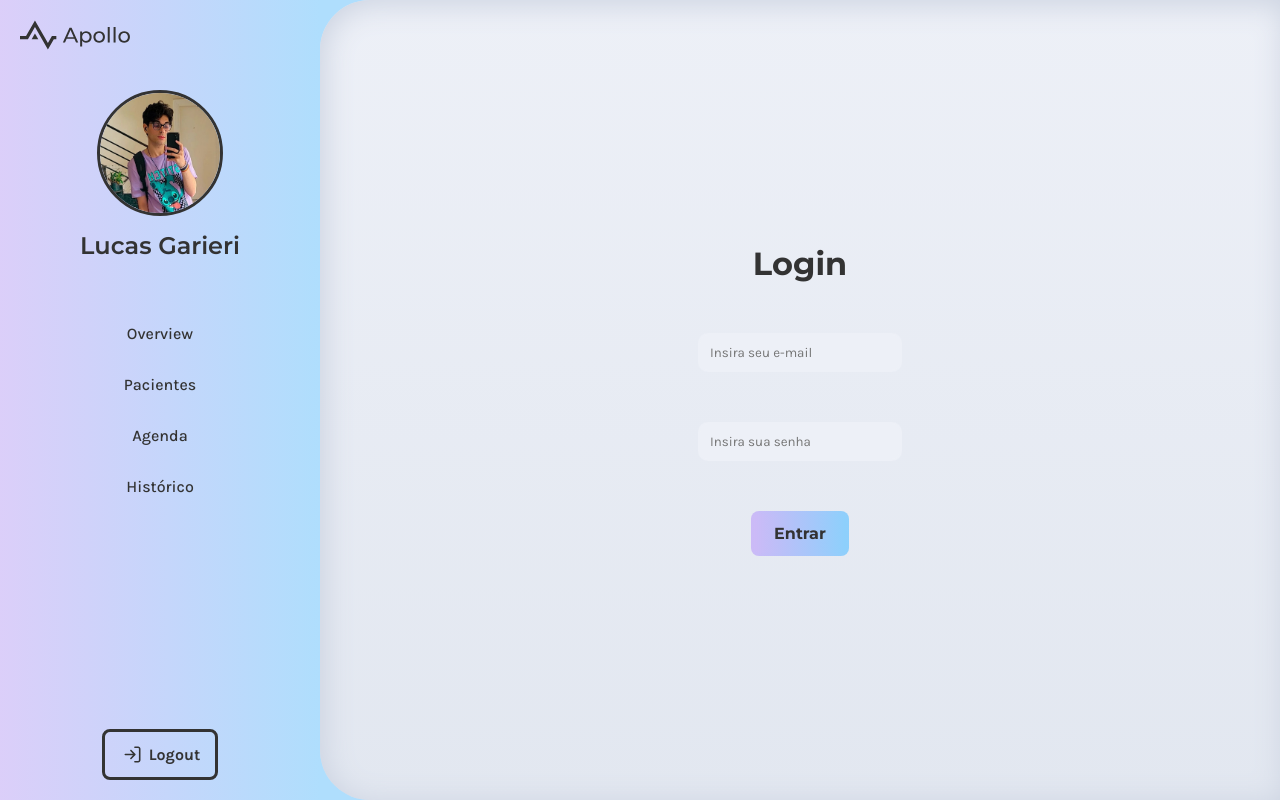
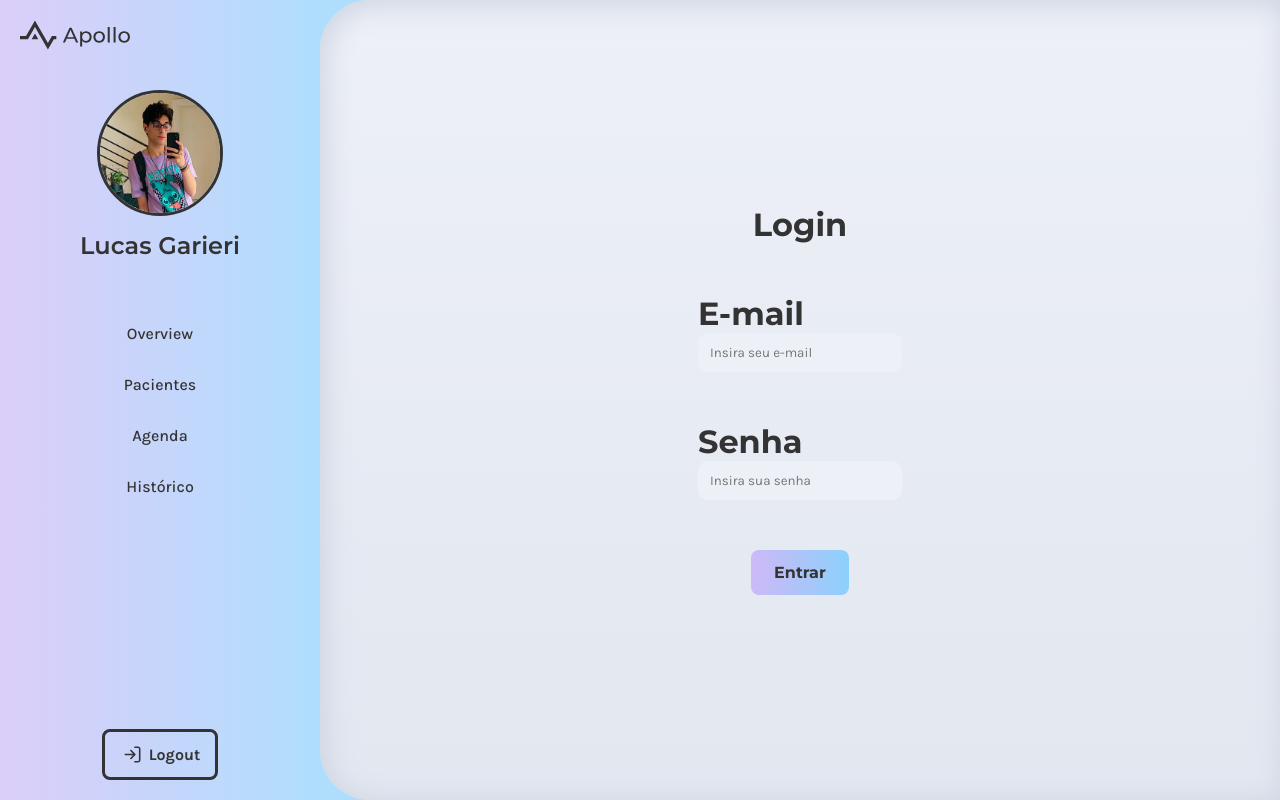
Before and after one commit to pedrohrodrig/LabEngSoft2-Frontend, a React (Create React App) app in the folder frontend/: page /login in a window 1280 px wide. Built offline with nearby package versions, Linux system fonts and the light colour scheme.

Commit message:
Altera text-input

```diff
--- a/frontend/src/components/textInput/textInput.js
+++ b/frontend/src/components/textInput/textInput.js
@@ -1,11 +1,20 @@
 import React from "react";
 import "./textInput.css";
 
-const TextInput = ({ placeholder, handleTextInput }) => {
+function TextInput({ className, title, placeholder, handleTextInput, name }) {
+
+    const classes = `textinput ${className}`;
+
     return (
-        <div>
-            <input className="input" placeholder={placeholder} onChange={handleTextInput}></input>
-        </div>
+      <div className={classes}>
+        <h1 className="title">{title}</h1>
+        <input
+          className="input"
+          placeholder={placeholder}
+          onChange={handleTextInput}
+          name={name}
+        ></input>
+      </div>
     );
 };
 
```
